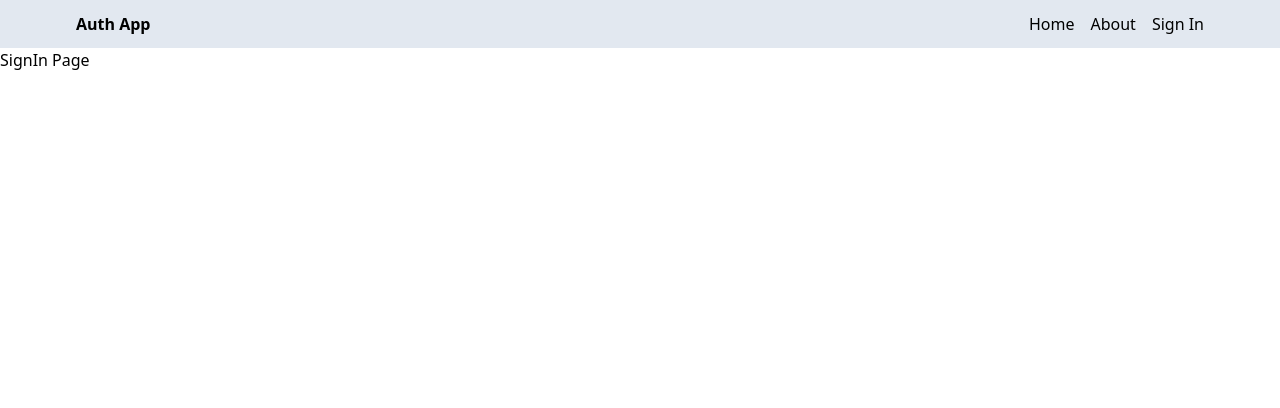
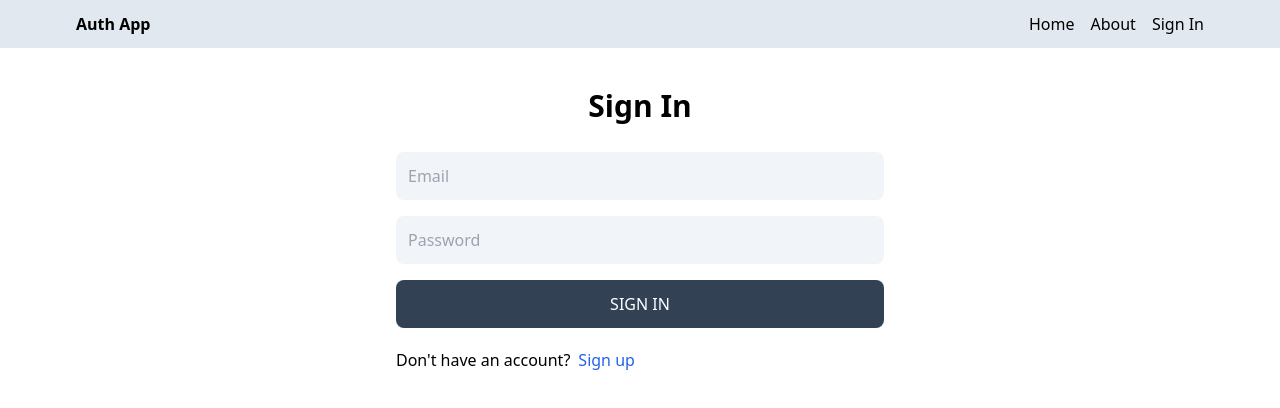
Before and after one commit to codermohit/MERN-Auth, a React (Vite) app in the folder client/: page /sign-in in a window 1280 px wide. Shown: the top 408 px of the page. Built offline with nearby package versions, Linux system fonts and the light colour scheme.

Commit message:
feat : sign-in page

```diff
--- a/client/src/pages/SignIn.jsx
+++ b/client/src/pages/SignIn.jsx
@@ -1,5 +1,81 @@
+import { useState } from "react";
+import { Link, useNavigate } from "react-router-dom";
+
 function SignIn() {
-  return <div>SignIn Page</div>;
+  const [formData, setFormData] = useState({});
+  const [loading, setLoading] = useState(false);
+  const [error, setError] = useState({ error: false, errorMsg: "" });
+  const navigate = useNavigate();
+
+  function handleChange(e) {
+    setFormData((prevFormData) => ({
+      ...prevFormData,
+      [e.target.id]: e.target.value,
+    }));
+  }
+
+  async function handleSubmit(e) {
+    e.preventDefault();
+    try {
+      setLoading(true);
+      setError((err) => ({ ...err, error: false, errorMsg: "" }));
+      console.log(formData);
+      const res = await fetch("/api/auth/signin", {
+        method: "POST",
+        headers: {
+          "Content-Type": "application/json",
+        },
+        body: JSON.stringify(formData),
+      });
+      if (!res.ok) {
+        const errorData = await res.json();
+        throw new Error(errorData?.errorMsg || "Something went wrong!");
+      }
+      const data = await res.json();
+      navigate("/");
+      console.log(data);
+    } catch (error) {
+      setError((err) => ({ ...err, error: true, errorMsg: error.message }));
+    } finally {
+      setLoading(false);
+    }
+  }
+
+  return (
+    <div className="p-3 max-w-lg mx-auto">
+      <h1 className="text-3xl text-center font-semibold my-7">Sign In</h1>
+      <form onSubmit={handleSubmit} className="flex flex-col gap-4 ">
+        <input
+          type="text"
+          placeholder="Email"
+          id="email"
+          className="bg-slate-100 p-3 rounded-lg"
+          onChange={handleChange}
+        />
+        <input
+          type="text"
+          placeholder="Password"
+          id="password"
+          className="bg-slate-100 p-3 rounded-lg"
+          onChange={handleChange}
+        />
+        <button
+          disabled={loading}
+          className="bg-slate-700 text-white p-3 rounded-lg uppercase hover:opacity-95 disabled:opacity-80"
+          onSubmit={handleSubmit}
+        >
+          Sign In
+        </button>
+        {error.error && <p className="text-red-500">{error.errorMsg}</p>}
+      </form>
+      <div className="flex gap-2 mt-5">
+        <p>Don&#39;t have an account?</p>
+        <Link to="/sign-up">
+          <span className="text-blue-600">Sign up</span>
+        </Link>
+      </div>
+    </div>
+  );
 }
 
 export default SignIn;
--- a/client/src/pages/SignUp.jsx
+++ b/client/src/pages/SignUp.jsx
@@ -1,10 +1,11 @@
 import { useState } from "react";
-import { Link } from "react-router-dom";
+import { Link, useNavigate } from "react-router-dom";
 
 function SignUp() {
   const [formData, setFormData] = useState({});
   const [errorData, setErrorData] = useState({ isError: false, errorMsg: "" });
   const [loading, setLoading] = useState(false);
+  const navigate = useNavigate();
 
   async function handleSubmit(e) {
     e.preventDefault();
@@ -23,11 +24,11 @@ function SignUp() {
       //check for errors
       if (!res.ok) {
         const errorData = await res.json();
-        console.log(errorData);
         throw new Error(errorData?.errorMsg || "Something went wrong!");
       }
       //returned data from server
       //const data = await res.json();
+      navigate("/sign-in");
     } catch (error) {
       setErrorData((err) => ({
         ...err,
```
